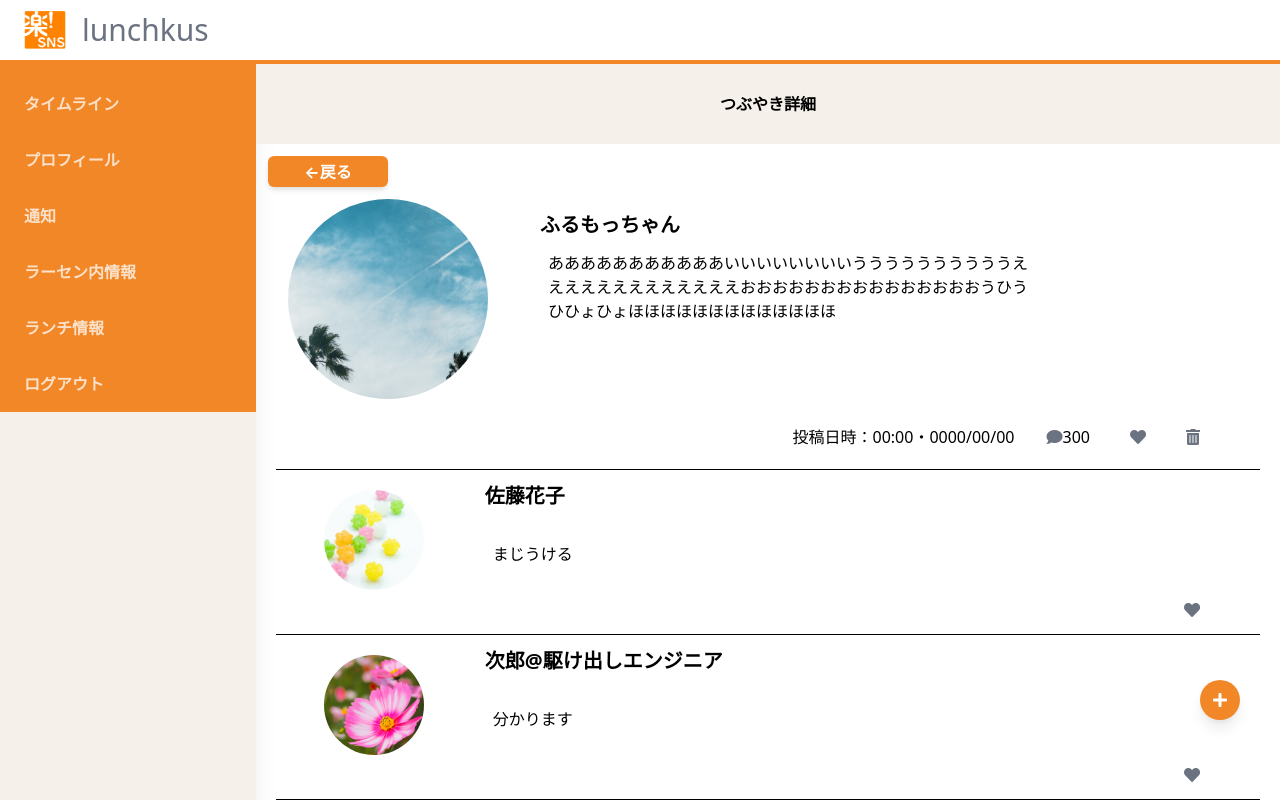
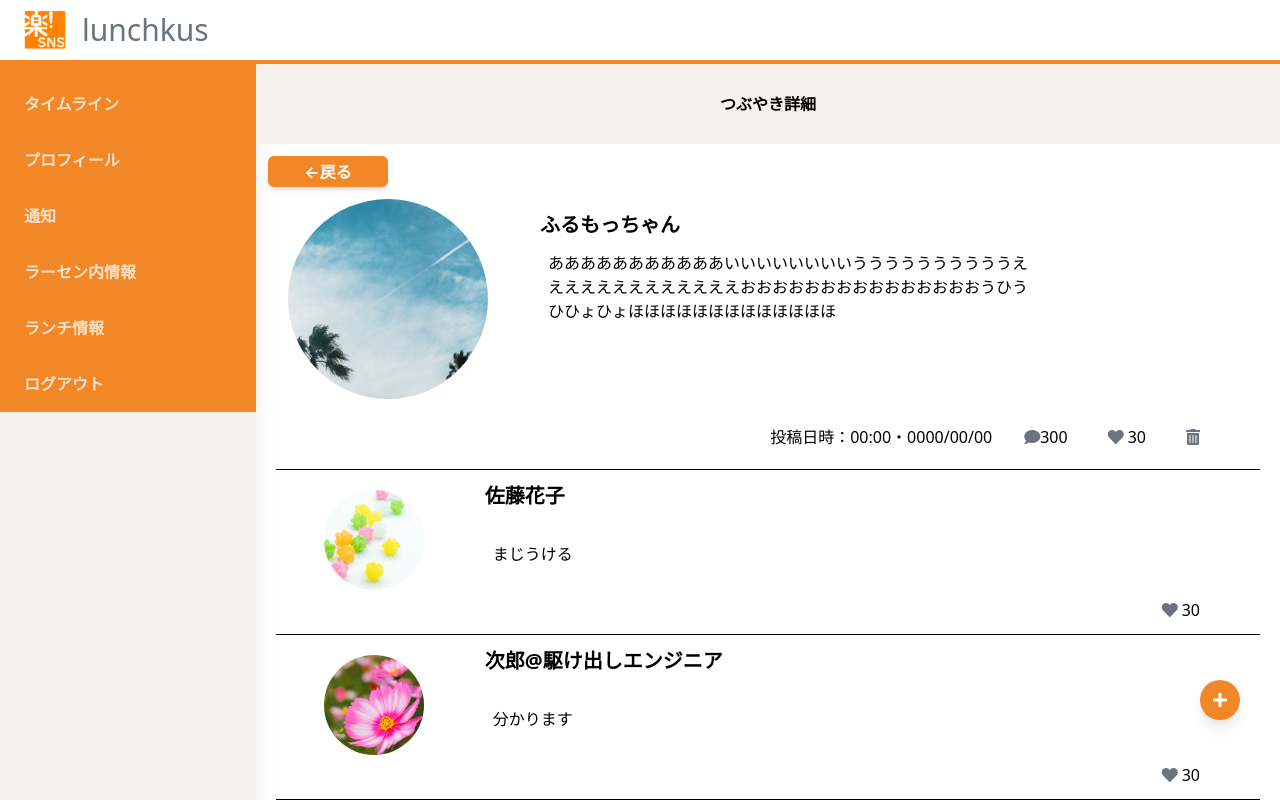
Before and after one commit to suzu1997/rakus-sns-app, a Next.js app: page /timeline/1 in a window 1280 px wide. Shown: the top 800 px of the page. Built offline with nearby package versions, Linux system fonts and the light colour scheme.

Commit message:
いいねボタンいいね数表示

```diff
--- a/src/components/Button/FavoBtn.tsx
+++ b/src/components/Button/FavoBtn.tsx
@@ -2,6 +2,7 @@ import { FC, memo, useCallback, useState } from "react";
 
 type Props = {
   postId?: number; //投稿ID
+  favoCount?: number; //お気に入り数
 };
 
 /**
@@ -9,7 +10,7 @@ type Props = {
  */
 export const FavoBtn: FC<Props> = memo((props) => {
   //お気に入り(いいね)対象の投稿番号
-  const { postId = 0 } = props;
+  const { postId = 0, favoCount } = props;
 
   //いいねしてるか、いないか
   const [isFavo, setIsFavo] = useState(false);
@@ -55,9 +56,15 @@ export const FavoBtn: FC<Props> = memo((props) => {
     <>
       <button type="button" className="pr-10" onClick={favo}>
         {isFavo ? (
-          <i className="fas fa-heart text-red-500"></i>
+          <>
+            <i className="fas fa-heart text-red-500"></i>
+            <span className="pl-1">{favoCount}</span>
+          </>
         ) : (
-          <i className="fas fa-heart text-gray-500 hover:text-red-500"></i>
+          <>
+            <i className="fas fa-heart text-gray-500 hover:text-red-500"></i>
+            <span className="pl-1">{favoCount}</span>
+          </>
         )}
       </button>
     </>
--- a/src/pages/timeline/[id].tsx
+++ b/src/pages/timeline/[id].tsx
@@ -123,7 +123,7 @@ const TweetDetail: NextPage = () => {
               <div className="mr-5">投稿日時：{data.time}</div>
               <div>
                 <CommentIcon commentCount={300} />
-                <FavoBtn postId={data.postId} />
+                <FavoBtn postId={data.postId} favoCount={30} />
                 {loginUserId == data.userId && (
                   <TrashBtn postId={data.postId} />
                 )}
@@ -152,7 +152,7 @@ const TweetDetail: NextPage = () => {
               </div>
               <div className="pt-5 pb-5 pl-5 w-8/12">{value.tweet}</div>
               <div className="w-full text-right py-3 pr-5">
-                <FavoBtn postId={value.postId} />
+                <FavoBtn postId={value.postId} favoCount={30} />
                 {loginUserId == value.userId && (
                   <TrashBtn postId={value.postId} />
                 )}
--- a/src/pages/timeline/index.tsx
+++ b/src/pages/timeline/index.tsx
@@ -150,7 +150,7 @@ const Timeline: NextPage = () => {
 
             <div className="w-full text-right py-3">
               <CommentIcon commentCount={300} />
-              <FavoBtn postId={value.postId} />
+              <FavoBtn postId={value.postId} favoCount={30} />
               {loginId == value.userId && <TrashBtn postId={value.postId} />}
             </div>
           </div>
```
